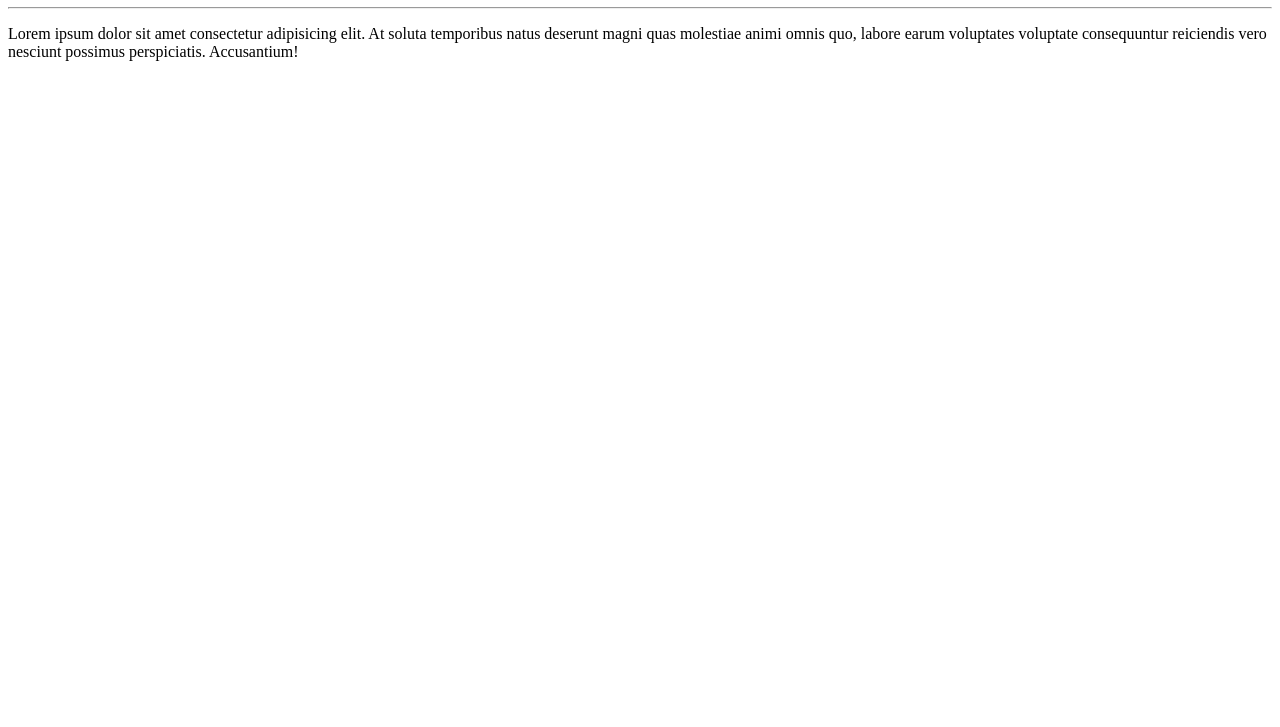
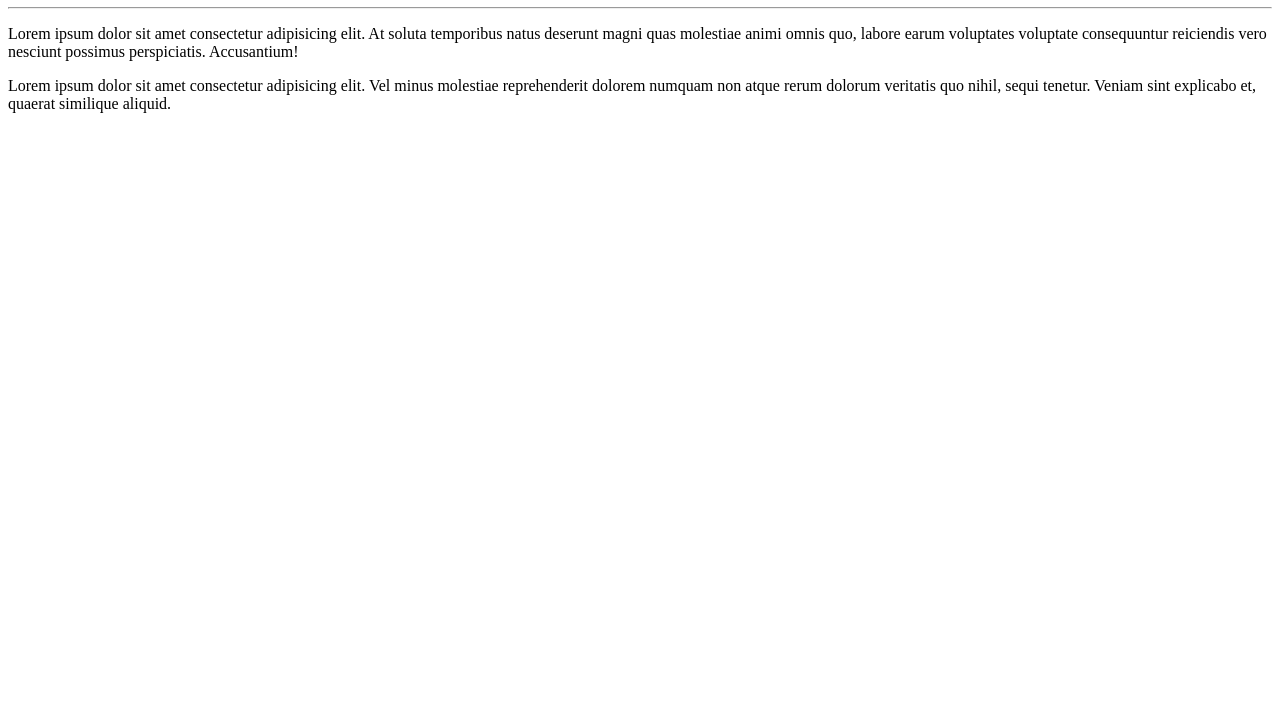
Before and after one commit to deyyses17/Ola-Mundo, a plain HTML site: page site-exemplo/index.html in a window 1280 px wide. Shown: the part 73-800 px from the top of the page. Drawn offline with Linux system fonts and the light colour scheme.

Commit message:
Adcionei um parágrafo

```diff
--- a/site-exemplo/index.html
+++ b/site-exemplo/index.html
@@ -9,5 +9,6 @@
     <h1>Olá, Mundo!</h1>
     <hr>
     <p>Lorem ipsum dolor sit amet consectetur adipisicing elit. At soluta temporibus natus deserunt magni quas molestiae animi omnis quo, labore earum voluptates voluptate consequuntur reiciendis vero nesciunt possimus perspiciatis. Accusantium!</p>
+    <p>Lorem ipsum dolor sit amet consectetur adipisicing elit. Vel minus molestiae reprehenderit dolorem numquam non atque rerum dolorum veritatis quo nihil, sequi tenetur. Veniam sint explicabo et, quaerat similique aliquid.</p>
 </body>
 </html>
```
